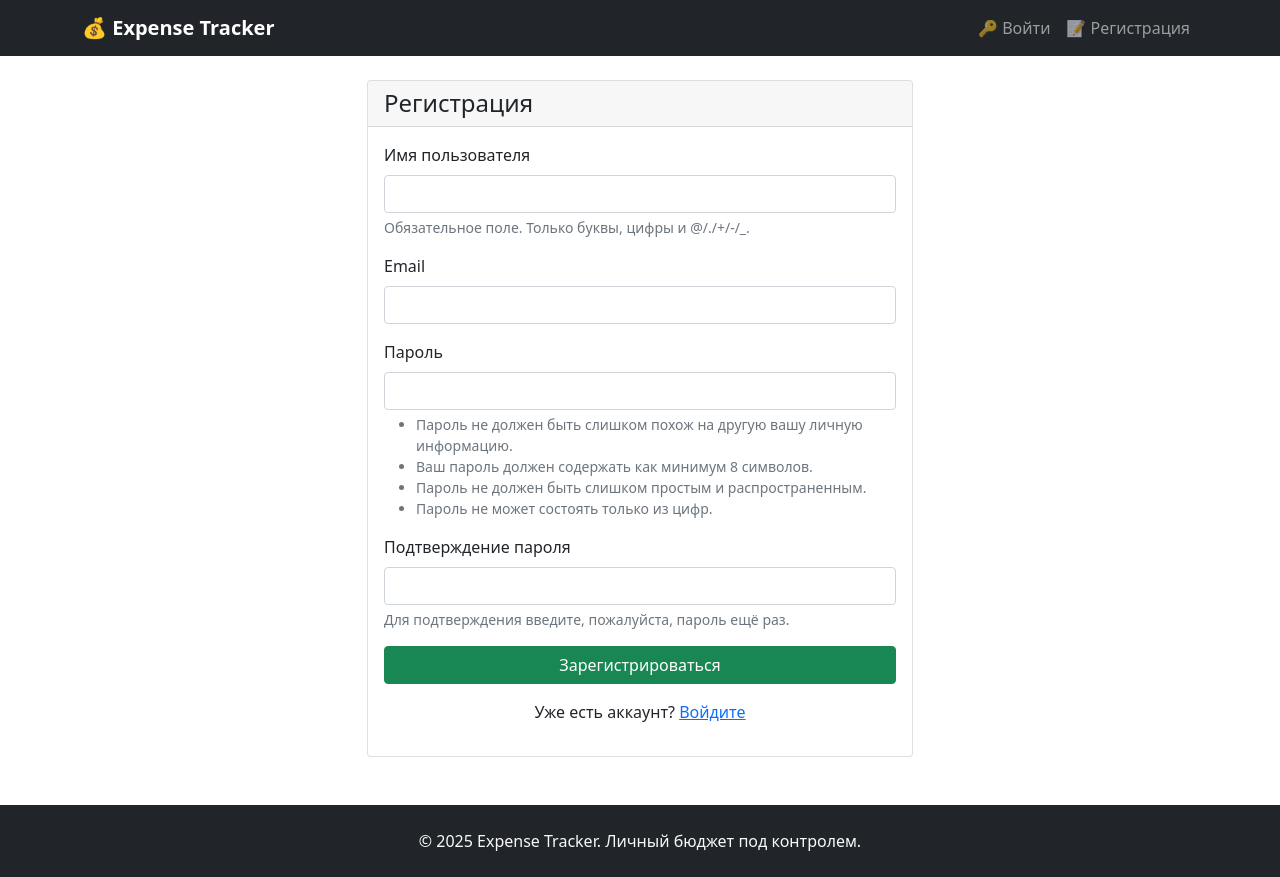
After one commit to mlianskaya/expense_tracker, a Django app: page /register/ in a window 1280 px wide. The commit adds this page. Run offline with Django 5.2, Linux system fonts and the light colour scheme.

Commit message:
functionality templates + authentication section created

```diff
--- a/config/settings.py
+++ b/config/settings.py
@@ -107,3 +107,6 @@ LOGOUT_REDIRECT_URL = '/'  # После выхода перенаправлят
 
 # Default primary key field type
 DEFAULT_AUTO_FIELD = 'django.db.models.BigAutoField'
+
+# Настройки аутентификации
+LOGIN_URL = '/login/'
--- /dev/null
+++ b/expenses/forms.py
@@ -0,0 +1,17 @@
+from django import forms
+from django.contrib.auth.forms import UserCreationForm
+from django.contrib.auth.models import User
+
+class CustomUserCreationForm(UserCreationForm):
+    email = forms.EmailField(required=True)
+
+    class Meta:
+        model = User
+        fields = ('username', 'email', 'password1', 'password2')
+
+    def save(self, commit=True):
+        user = super().save(commit=False)
+        user.email = self.cleaned_data['email']
+        if commit:
+            user.save()
+        return user
--- a/expenses/templates/expenses/base.html
+++ b/expenses/templates/expenses/base.html
@@ -5,29 +5,84 @@
     <meta name="viewport" content="width=device-width, initial-scale=1.0">
     <title>Expense Tracker</title>
     <link href="https://cdn.jsdelivr.net/npm/bootstrap@5.1.3/dist/css/bootstrap.min.css" rel="stylesheet">
+    <style>
+        .navbar-brand {
+            font-weight: bold;
+        }
+        .welcome-text {
+            color: #fff;
+            margin-right: 15px;
+        }
+    </style>
 </head>
 <body>
     <nav class="navbar navbar-expand-lg navbar-dark bg-dark">
         <div class="container">
-            <a class="navbar-brand" href="{% url 'expenses:home' %}">💰 Expense Tracker</a>
-            <div class="navbar-nav ms-auto">
-                <a class="nav-link" href="{% url 'expenses:account_list' %}">Счета</a>
-                <a class="nav-link" href="{% url 'expenses:transaction_list' %}">Транзакции</a>
-                <a class="nav-link" href="{% url 'expenses:category_list' %}">Категории</a>
-                {% if user.is_authenticated %}
-                    <a class="nav-link" href="{% url 'admin:logout' %}">Выйти ({{ user.username }})</a>
-                {% else %}
-                    <a class="nav-link" href="{% url 'admin:login' %}">Войти</a>
-                {% endif %}
+            <!-- Бренд и переключатель для мобильных -->
+            <a class="navbar-brand" href="{% url 'expenses:home' %}">
+                💰 Expense Tracker
+            </a>
+
+            <button class="navbar-toggler" type="button" data-bs-toggle="collapse" data-bs-target="#navbarContent">
+                <span class="navbar-toggler-icon"></span>
+            </button>
+
+            <!-- Основное меню -->
+            <div class="collapse navbar-collapse" id="navbarContent">
+                <div class="navbar-nav me-auto">
+                    {% if user.is_authenticated %}
+                        <!-- Меню для авторизованных пользователей -->
+                        <a class="nav-link" href="{% url 'expenses:account_list' %}">
+                            📁 Счета
+                        </a>
+                        <a class="nav-link" href="{% url 'expenses:transaction_list' %}">
+                            💳 Транзакции
+                        </a>
+                        <a class="nav-link" href="{% url 'expenses:category_list' %}">
+                            📂 Категории
+                        </a>
+                    {% endif %}
+                </div>
+
+                <!-- Правая часть меню -->
+                <div class="navbar-nav">
+                    {% if user.is_authenticated %}
+                        <!-- Приветствие и выход -->
+                        <span class="navbar-text welcome-text">
+                            Привет, <strong>{{ user.username }}</strong>!
+                        </span>
+                        <a class="nav-link" href="{% url 'expenses:logout' %}">
+                            🚪 Выйти
+                        </a>
+                    {% else %}
+                        <!-- Меню для гостей -->
+                        <a class="nav-link" href="{% url 'expenses:login' %}">
+                            🔑 Войти
+                        </a>
+                        <a class="nav-link" href="{% url 'expenses:register' %}">
+                            📝 Регистрация
+                        </a>
+                    {% endif %}
+                </div>
             </div>
         </div>
     </nav>
 
-    <div class="container mt-4">
+    <!-- Основной контент -->
+    <main class="container mt-4">
         {% block content %}
+        <!-- Сюда будет подставляться контент конкретных страниц -->
         {% endblock %}
-    </div>
+    </main>
 
+    <!-- Футер -->
+    <footer class="bg-dark text-light py-4 mt-5">
+        <div class="container text-center">
+            <p class="mb-0">&copy; 2025 Expense Tracker. Личный бюджет под контролем.</p>
+        </div>
+    </footer>
+
+    <!-- Подключение Bootstrap JS -->
     <script src="https://cdn.jsdelivr.net/npm/bootstrap@5.1.3/dist/js/bootstrap.bundle.min.js"></script>
 </body>
 </html>
--- /dev/null
+++ b/expenses/templates/expenses/register.html
@@ -0,0 +1,67 @@
+{% extends 'expenses/base.html' %}
+
+{% block content %}
+<div class="row justify-content-center">
+    <div class="col-md-6">
+        <div class="card">
+            <div class="card-header">
+                <h4 class="mb-0">Регистрация</h4>
+            </div>
+            <div class="card-body">
+                <form method="post">
+                    {% csrf_token %}
+
+                    {% if form.errors %}
+                    <div class="alert alert-danger">
+                        {% for field in form %}
+                            {% for error in field.errors %}
+                                <p>{{ error }}</p>
+                            {% endfor %}
+                        {% endfor %}
+                        {% for error in form.non_field_errors %}
+                            <p>{{ error }}</p>
+                        {% endfor %}
+                    </div>
+                    {% endif %}
+
+                    <div class="mb-3">
+                        <label for="id_username" class="form-label">Имя пользователя</label>
+                        <input type="text" name="username" class="form-control" id="id_username" required>
+                        <div class="form-text">Обязательное поле. Только буквы, цифры и @/./+/-/_.</div>
+                    </div>
+
+                    <div class="mb-3">
+                        <label for="id_email" class="form-label">Email</label>
+                        <input type="email" name="email" class="form-control" id="id_email">
+                    </div>
+
+                    <div class="mb-3">
+                        <label for="id_password1" class="form-label">Пароль</label>
+                        <input type="password" name="password1" class="form-control" id="id_password1" required>
+                        <div class="form-text">
+                            <ul>
+                                <li>Пароль не должен быть слишком похож на другую вашу личную информацию.</li>
+                                <li>Ваш пароль должен содержать как минимум 8 символов.</li>
+                                <li>Пароль не должен быть слишком простым и распространенным.</li>
+                                <li>Пароль не может состоять только из цифр.</li>
+                            </ul>
+                        </div>
+                    </div>
+
+                    <div class="mb-3">
+                        <label for="id_password2" class="form-label">Подтверждение пароля</label>
+                        <input type="password" name="password2" class="form-control" id="id_password2" required>
+                        <div class="form-text">Для подтверждения введите, пожалуйста, пароль ещё раз.</div>
+                    </div>
+
+                    <button type="submit" class="btn btn-success w-100">Зарегистрироваться</button>
+                </form>
+
+                <div class="mt-3 text-center">
+                    <p>Уже есть аккаунт? <a href="{% url 'expenses:login' %}">Войдите</a></p>
+                </div>
+            </div>
+        </div>
+    </div>
+</div>
+{% endblock %}
--- a/expenses/urls.py
+++ b/expenses/urls.py
@@ -1,21 +1,23 @@
 from django.urls import path
 from . import views
+from .views import CustomLoginView, CustomLogoutView
 
 app_name = 'expenses'
 
 urlpatterns = [
+    # Аутентификация
+    path('login/', CustomLoginView.as_view(), name='login'),
+    path('logout/', CustomLogoutView.as_view(), name='logout'),
+    path('register/', views.register, name='register'),
+
+    # Главная страница
     path('', views.home, name='home'),
 
-
-    # Accounts
+    # Остальные URL...
     path('accounts/', views.AccountListView.as_view(), name='account_list'),
     path('accounts/add/', views.AccountCreateView.as_view(), name='account_add'),
-
-    # Transactions
     path('transactions/', views.TransactionListView.as_view(), name='transaction_list'),
     path('transactions/add/', views.TransactionCreateView.as_view(), name='transaction_add'),
-
-    # Categories
     path('categories/', views.CategoryListView.as_view(), name='category_list'),
     path('categories/add/', views.CategoryCreateView.as_view(), name='category_add'),
 ]
--- a/expenses/views.py
+++ b/expenses/views.py
@@ -1,8 +1,30 @@
-from django.shortcuts import render
 from django.views.generic import ListView, CreateView, UpdateView, DeleteView
 from django.contrib.auth.mixins import LoginRequiredMixin
+from .models import Account, Category, Transaction, Budget
+from django.contrib.auth import login, authenticate
+from django.contrib.auth.views import LoginView, LogoutView
+from django.shortcuts import render, redirect
 from django.urls import reverse_lazy
-from .models import Account, Category, Transaction, Budget
+from .forms import CustomUserCreationForm
+
+# Кастомные представления для аутентификации
+class CustomLoginView(LoginView):
+    template_name = 'expenses/login.html'
+    redirect_authenticated_user = True
+
+class CustomLogoutView(LogoutView):
+    next_page = '/'
+
+def register(request):
+    if request.method == 'POST':
+        form = CustomUserCreationForm(request.POST)
+        if form.is_valid():
+            user = form.save()
+            login(request, user)  # Автоматически входим после регистрации
+            return redirect('expenses:home')
+    else:
+        form = CustomUserCreationForm()
+    return render(request, 'expenses/register.html', {'form': form})
 
 # Account Views
 class AccountListView(LoginRequiredMixin, ListView):
```
Also changed, not shown: expenses/templates/expenses/account_form.html (added, +15 -0 lines), expenses/templates/expenses/account_list.html (added, +28 -0 lines), expenses/templates/expenses/home.html (+16 -0 lines), expenses/templates/expenses/login.html (added, +40 -0 lines), expenses/templates/expenses/transaction_form.html (added, +15 -0 lines), expenses/templates/expenses/transaction_list.html (added, +43 -0 lines), db.sqlite3, expenses/migrations/0001_initial.py (added).
